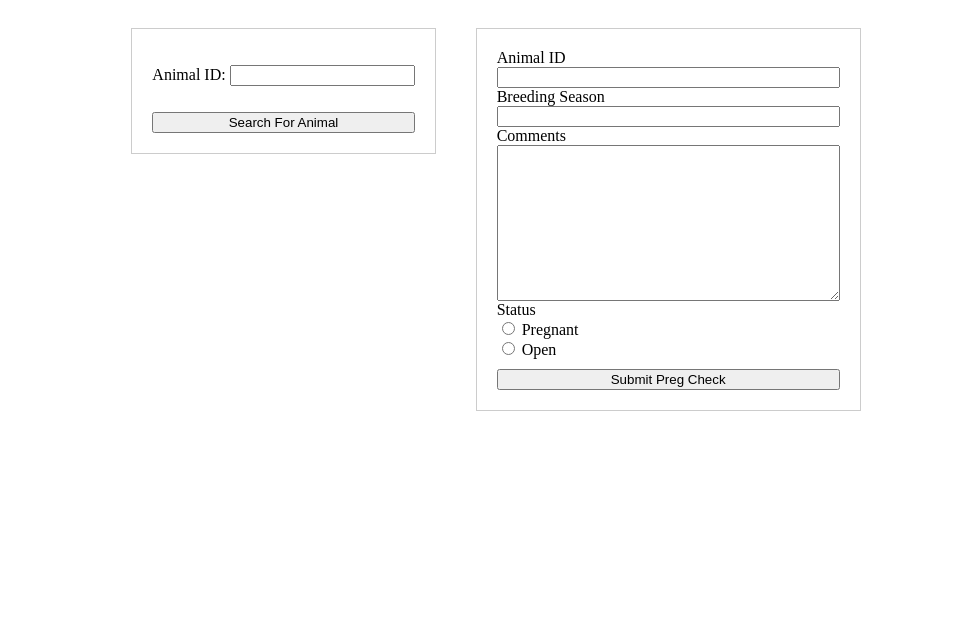
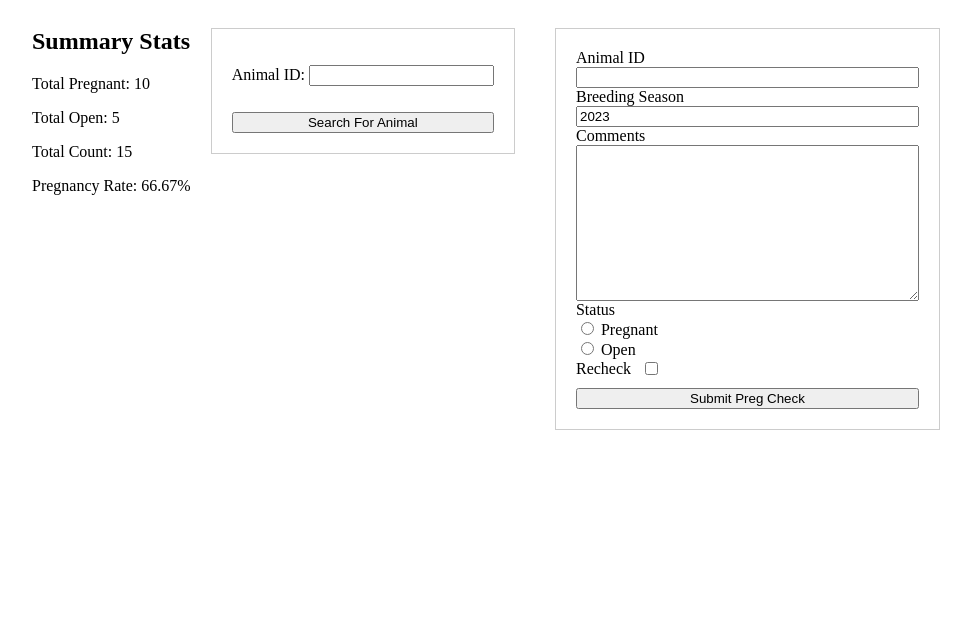
Before and after one commit to pwbryant/ranch-tools, a Django app: page /pregchecks/ in a window 1280 px wide. Shown: the top 618 px of the page, without its empty margins (144-1115 px from the left). Run offline with Django 4.2, Linux system fonts and the light colour scheme; data that the repository does not hold is empty.

Commit message:
added recheck to form and added summary stats

```diff
--- a/ranch_tools/preg_check/forms.py
+++ b/ranch_tools/preg_check/forms.py
@@ -18,16 +18,11 @@ class PregCheckForm(forms.ModelForm):
         widget=forms.RadioSelect(),
         required=True,
     )
-
-    # def clean_is_pregnant(self):
-    #     is_pregnant = self.cleaned_data.get('is_pregnant')
-    #     if is_pregnant is None:
-    #         raise forms.ValidationError("Please select either 'Open' or 'Pregnant'.")
-    #     return is_pregnant
+    recheck = forms.BooleanField(label='Recheck', required=False, widget=forms.CheckboxInput())
 
     class Meta:
         model = PregCheck
-        fields = ['is_pregnant', 'breeding_season', 'comments']
+        fields = ['is_pregnant', 'breeding_season', 'comments', 'recheck']
         widgets = {
             'is_pregnant': forms.RadioSelect(choices=((True, 'Pregnant'), (False, 'Open'))),
             'breeding_season': forms.TextInput(attrs={'pattern': '\d{4}', 'title': 'Please enter a four-digit year'}),
--- a/ranch_tools/preg_check/urls.py
+++ b/ranch_tools/preg_check/urls.py
@@ -1,7 +1,9 @@
 from django.urls import path
-from .views import PregCheckListView, PregCheckRecordNewAnimalView
+from .views import PregCheckListView, PregCheckRecordNewAnimalView, PregCheckSummaryStatsView
+
 
 urlpatterns = [
     path('pregchecks/', PregCheckListView.as_view(), name='pregcheck-list'),
     path('pregchecks/create/', PregCheckRecordNewAnimalView.as_view(), name='pregcheck-create'),
+    path('pregchecks/summary-stats/', PregCheckSummaryStatsView.as_view(), name='pregcheck-summary-stats'),
 ]
--- a/ranch_tools/preg_check/views.py
+++ b/ranch_tools/preg_check/views.py
@@ -1,6 +1,9 @@
+from datetime import datetime
+
 from django.shortcuts import render, redirect
 from django.http import JsonResponse
 from django.urls import reverse
+from django.views import View
 from django.views.generic import ListView, CreateView, FormView
 
 from .models import Cow, PregCheck
@@ -32,6 +35,8 @@ class PregCheckListView(ListView):
         if animal_id:
             pregcheck_form.fields['pregcheck_animal_id'].initial = animal_id
 
+        pregcheck_form.fields['breeding_season'].initial = datetime.now().year
+
         context['search_form'] = search_form
         context['pregcheck_form'] = pregcheck_form
         context['animal_exists'] = animal_exists
@@ -53,6 +58,7 @@ class PregCheckRecordNewAnimalView(CreateView):
         animal_id = self.kwargs.get('animal_id')
         if animal_id:
             initial['pregcheck_animal_id'] = animal_id
+
         return initial
 
     def form_valid(self, form):
@@ -79,3 +85,26 @@ class PregCheckRecordNewAnimalView(CreateView):
             return self.form_valid(form)
         else:
             return self.form_invalid(form)
+
+
+
+class PregCheckSummaryStatsView(View):
+    def get(self, request, *args, **kwargs):
+        # Calculate your summary stats here
+        total_pregnant = PregCheck.objects.filter(is_pregnant=True).count()
+        total_open = PregCheck.objects.filter(is_pregnant=False).count()
+        total_count = PregCheck.objects.count()
+
+        # Calculate pregnancy rate (percentage)
+        pregnancy_rate = (total_pregnant / total_count) * 100 if total_count > 0 else 0
+
+        # Prepare the data as a dictionary
+        summary_stats = {
+            'total_pregnant': total_pregnant,
+            'total_open': total_open,
+            'total_count': total_count,
+            'pregnancy_rate': pregnancy_rate,
+        }
+
+        # Return the data as JSON response
+        return JsonResponse(summary_stats)
--- a/ranch_tools/static/preg_check/styles.css
+++ b/ranch_tools/static/preg_check/styles.css
@@ -88,3 +88,12 @@
     text-decoration: none;
     cursor: pointer;
 }
+
+.form-group {
+	display: flex;
+	align-items: center;
+}
+
+.checkbox-input {
+	margin-left: 10px; /* Adjust the margin as needed for spacing */
+}
--- a/ranch_tools/templates/preg_check/pregcheck_list.html
+++ b/ranch_tools/templates/preg_check/pregcheck_list.html
@@ -3,6 +3,10 @@
 <link rel="stylesheet"  type="text/css" href="{% static 'preg_check/styles.css' %}">
 
 <div class="container">
+	<div id="stats-content">
+		<!-- Summary stats will be displayed here -->
+	</div>
+
   <div class="form-container">
     <form id="search-form" method="get" action="">
       {{ search_form.as_p }}
@@ -58,6 +62,12 @@
   {{ pregcheck_form.comments }}
   <label for="{{ pregcheck_form.is_pregnant.id_for_label }}">Status</label>
   {{ pregcheck_form.is_pregnant }}
+  <div class="form-group">
+      <label for="{{ pregcheck_form.recheck.id_for_label }}">Recheck</label>
+      <div class="checkbox-input">
+          {{ pregcheck_form.recheck }}
+      </div>
+  </div>
   <button id="submit-btn" type="submit" {% if pregcheck_form.fields.is_pregnant.widget.attrs.disabled %}disabled{% endif %}>
     Submit Preg Check
   </button>
@@ -204,3 +214,29 @@
     // ...
   });
 </script>
+
+<script>
+document.addEventListener('DOMContentLoaded', function() {
+    const tab = document.getElementById('tab');
+    const statsContent = document.getElementById('stats-content');
+    const toggleStats = document.getElementById('toggle-stats');
+
+    // Function to calculate and display summary stats
+    function updateStats() {
+        // You'll need to fetch and calculate the stats here
+        // Example: Total Pregnant, Total Open, Total Count, Pregnancy Rate
+        // You can use AJAX to fetch these stats from your Django backend
+
+        // For now, let's just display some dummy data
+        statsContent.innerHTML = `
+            <h2>Summary Stats</h2>
+            <p>Total Pregnant: 10</p>
+            <p>Total Open: 5</p>
+            <p>Total Count: 15</p>
+            <p>Pregnancy Rate: 66.67%</p>
+        `;
+    }
+	updateStats();
+});
+
+</script>
```
